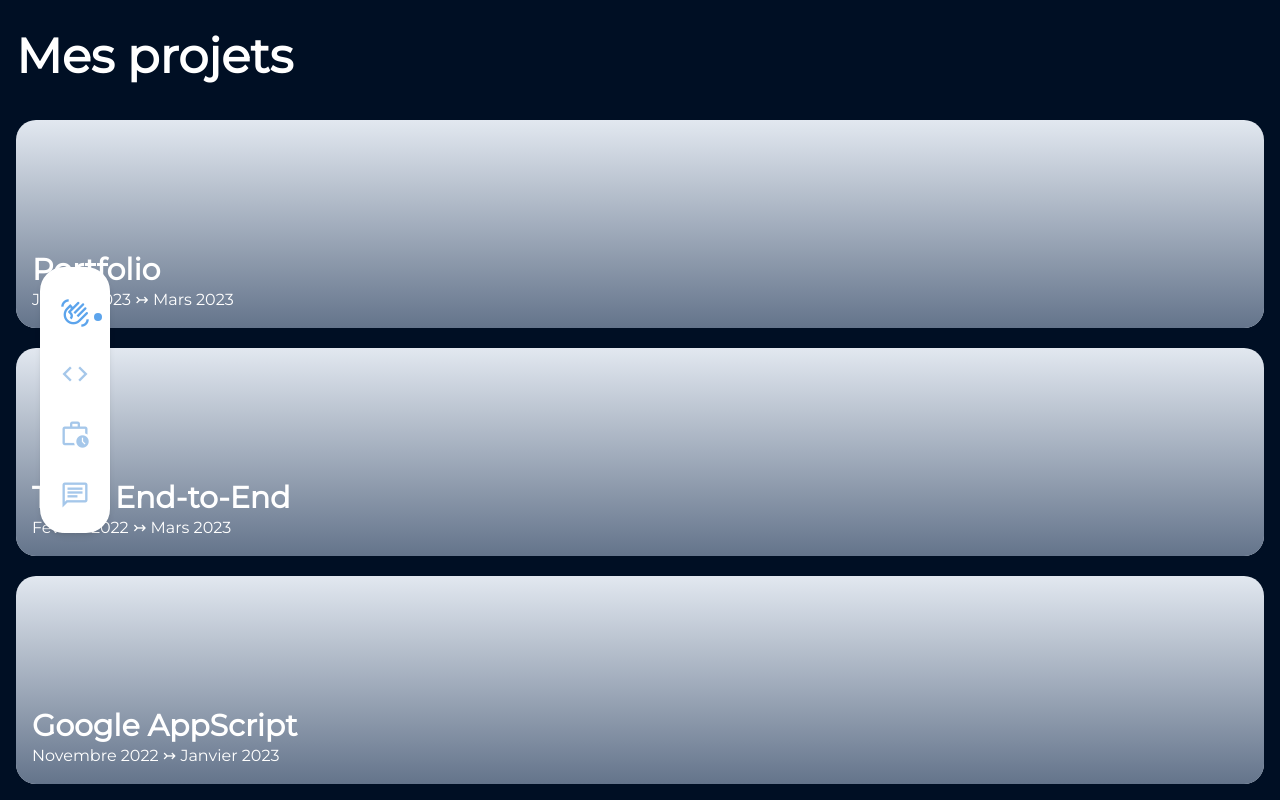
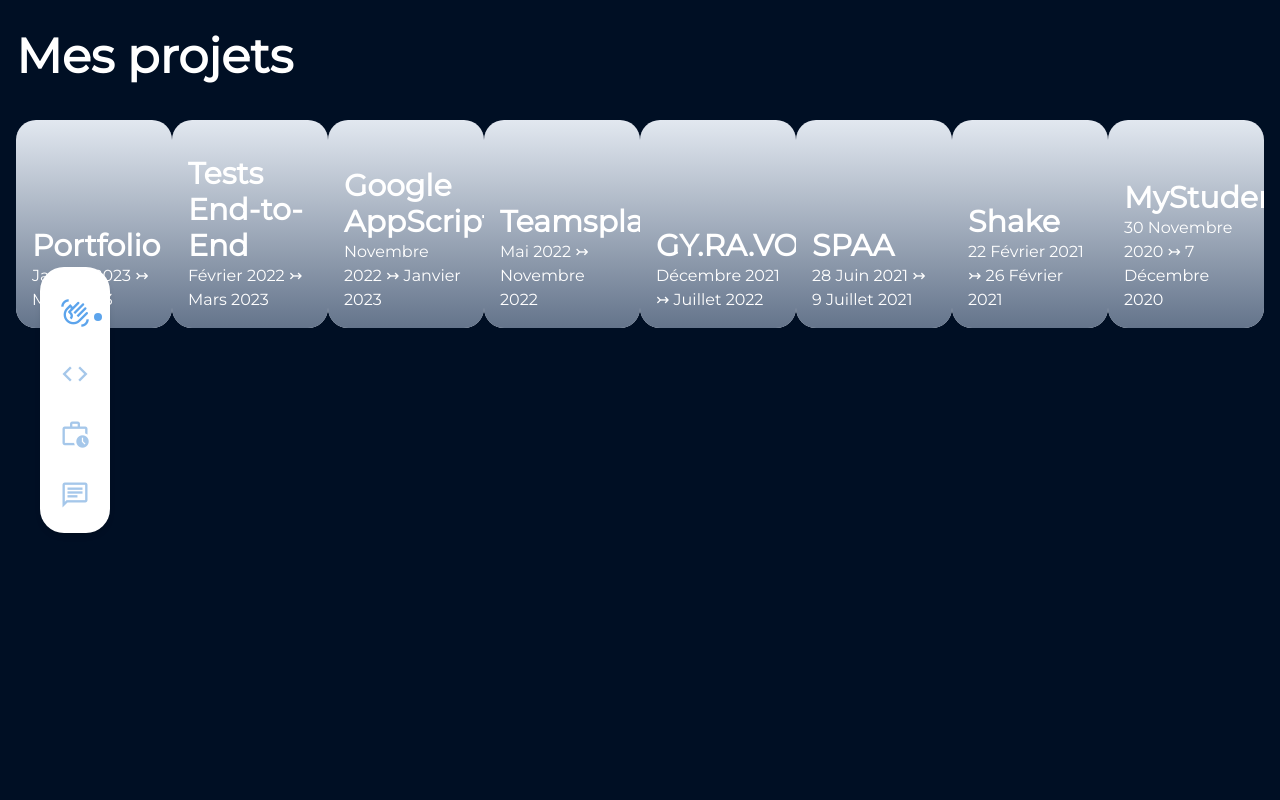
Before and after one commit to Dheliosis/portfolio, a Next.js app: page /projects in a window 1280 px wide. Shown: the top 800 px of the page. Built offline with nearby package versions, Linux system fonts and the light colour scheme.

Commit message:
Responsive

```diff
--- a/src/components/project.tsx
+++ b/src/components/project.tsx
@@ -12,11 +12,11 @@ export default function Project({ projectData }: projectInterface) {
 
 	return (
 		<>
-			<div className="relative min-w-full bg-slate-200 h-[13em] rounded-[20px] mb-5">
+			<div className="relative w-full bg-slate-200 h-[13em] rounded-[20px] mb-5">
 				<div
 					className="
 						absolute
-						min-w-full
+						w-full
 						h-[13em]
 						rounded-[20px]
 						top-0
@@ -29,7 +29,7 @@ export default function Project({ projectData }: projectInterface) {
 				<div
 					className="
 						absolute
-						min-w-full
+						w-full
 						bg-gradient-to-b
 						from-transparent
 						to-slate-500
--- a/src/pages/projects/index.tsx
+++ b/src/pages/projects/index.tsx
@@ -17,7 +17,7 @@ export default function Projects() {
 				<></>
 			) : (
 				<div className="flex flex-col items-center">
-					<div className="w-full">
+					<div className="w-full lg:flex lg:overflow-auto">
 						{Object.keys(projectsData).map((key: string) => (
 							<Project key={key} projectData={projectsData[key]} />
 						))}
```
